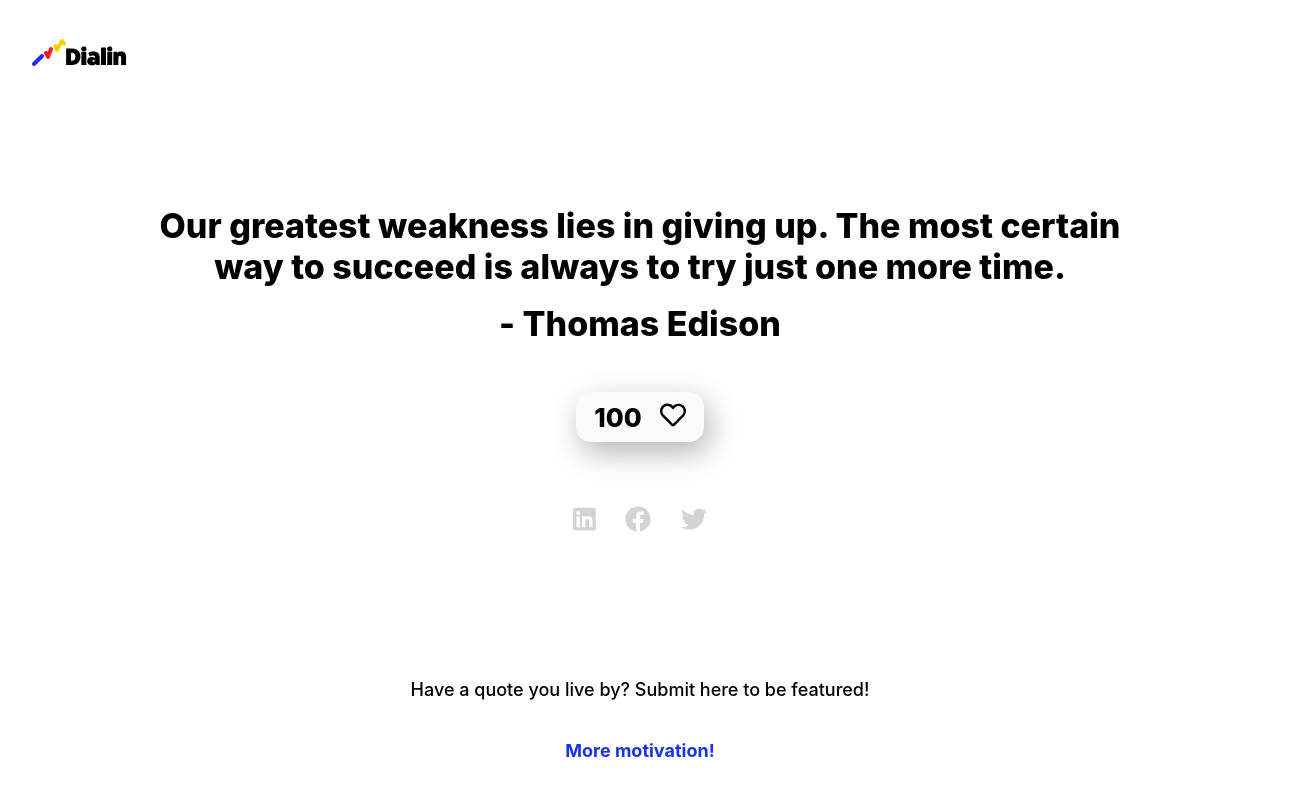
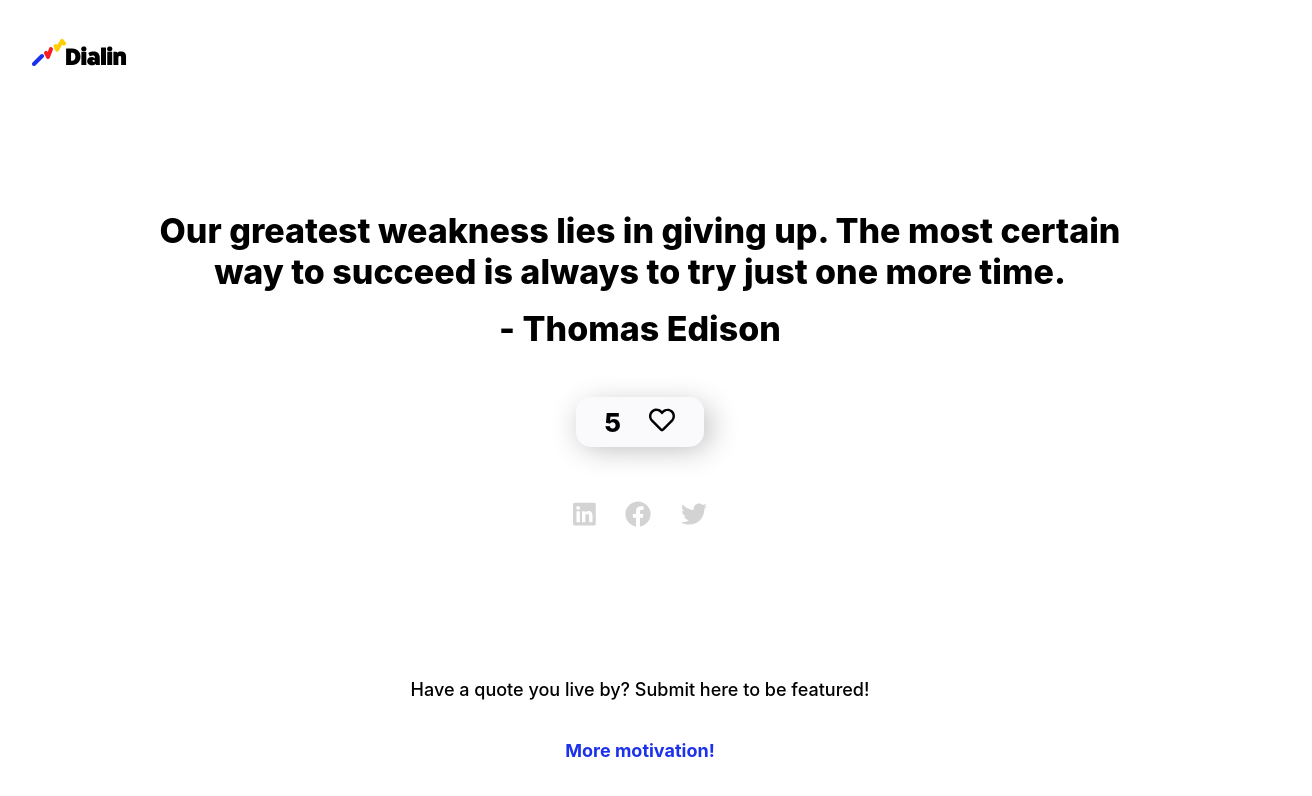
Before and after one commit to tedgey/Daily-Sales-Quotes, a React (Create React App) app: page / in a window 1280 px wide. Shown: the top 796 px of the page, 1312 px wide, since content can reach past the window. Built offline with nearby package versions, Linux system fonts and the light colour scheme.

Commit message:
Added a counter, readjusted sizing to keep app from having scrollbars

```diff
--- a/src/App.js
+++ b/src/App.js
@@ -14,11 +14,11 @@ function App() {
       <NavBar>
         <Logo />
       </NavBar>
-      <body className="App-body">
+      <div className="App-body">
         <Quote />
         <QuoteScore />
         <Social />
-      </body>
+      </div>
       <Footer />
     </div>
   );
--- /dev/null
+++ b/src/components/Counter.js
@@ -0,0 +1,56 @@
+import React, { Component } from "react";
+import styled from "styled-components";
+import { FontAwesomeIcon } from "@fortawesome/react-fontawesome";
+import { faHeart } from "@fortawesome/free-regular-svg-icons";
+
+const CounterWrapper = styled.div`
+  text-align: center;
+  color: black;
+  background: #fafafc;
+  height: 100%;
+  width: 100%;
+  cursor: pointer;
+  display: flex;
+  flex-direction: row;
+  justify-content: space-evenly;
+  padding-top: 10px;
+  border-radius: 15px;
+  // border-style: solid;
+  // border-color: red;
+`;
+
+class Counter extends Component {
+  state = {
+    count: 5,
+    voted: false
+  };
+
+  handleClick = () => {
+    this.setState(
+      (prevState, { count }) => ({
+        count: prevState.count + 1,
+        voted: true
+      }),
+      console.log(this.state.voted)
+    );
+    if (this.state.voted === true) {
+      this.setState(
+        (prevState, { count }) => ({
+          count: prevState.count - 2,
+          voted: false
+        }),
+        console.log(this.state.count)
+      );
+    }
+  };
+
+  render() {
+    return (
+      <CounterWrapper onClick={this.handleClick}>
+        {this.state.count} <FontAwesomeIcon icon={faHeart} />
+      </CounterWrapper>
+    );
+  }
+}
+
+export default Counter;
--- a/src/components/Logo.js
+++ b/src/components/Logo.js
@@ -13,23 +13,23 @@ const Logo = () => {
         <path
           d="M23.6011 7L25 10.625L30 2L32 4.46429"
           stroke="#FECE00"
-          stroke-width="4"
-          stroke-linecap="round"
-          stroke-linejoin="round"
+          strokeWidth="4"
+          strokeLinecap="round"
+          strokeLinejoin="round"
         />
         <path
           d="M14 13.9423L16 17.8915L19 10"
           stroke="#F91B21"
-          stroke-width="4"
-          stroke-linecap="round"
-          stroke-linejoin="round"
+          strokeWidth="4"
+          strokeLinecap="round"
+          strokeLinejoin="round"
         />
         <path
           d="M2 25L10 17"
           stroke="#1B31EA"
-          stroke-width="4"
-          stroke-linecap="round"
-          stroke-linejoin="round"
+          strokeWidth="4"
+          strokeLinecap="round"
+          strokeLinejoin="round"
         />
       </svg>
 
--- a/src/components/NavBar.js
+++ b/src/components/NavBar.js
@@ -4,7 +4,7 @@ import styled from "styled-components";
 export const NAVBAR_HEIGHT = "60px";
 
 const Bar = styled.div`
-  width: 100%;
+  width: 98%;
   text-align: left;
   margin-left: 2rem;
   height: 10vh;
--- a/src/components/QuoteScore.js
+++ b/src/components/QuoteScore.js
@@ -1,7 +1,7 @@
 import React from "react";
 import styled from "styled-components";
-import { FontAwesomeIcon } from "@fortawesome/react-fontawesome";
-import { faHeart } from "@fortawesome/free-regular-svg-icons";
+
+import Counter from "./Counter";
 
 const QuoteScore = styled.div`
   width: 10%;
@@ -11,11 +11,7 @@ const QuoteScore = styled.div`
   background: #fafafc;
   box-shadow: 5px 10px 30px rgba(0, 0, 0, 0.3);
   border-radius: 15px;
-  display: flex;
-  flex-direction: row;
-  justify-content: space-evenly;
   height: 2.5rem;
-  padding-top: 10px;
   // border-style: solid;
   // border-color: red;
 `;
@@ -23,8 +19,7 @@ const QuoteScore = styled.div`
 export default () => (
   <>
     <QuoteScore>
-      <div className="score">100</div>
-      <FontAwesomeIcon icon={faHeart} />
+      <Counter className="score" />
     </QuoteScore>
   </>
 );
```
